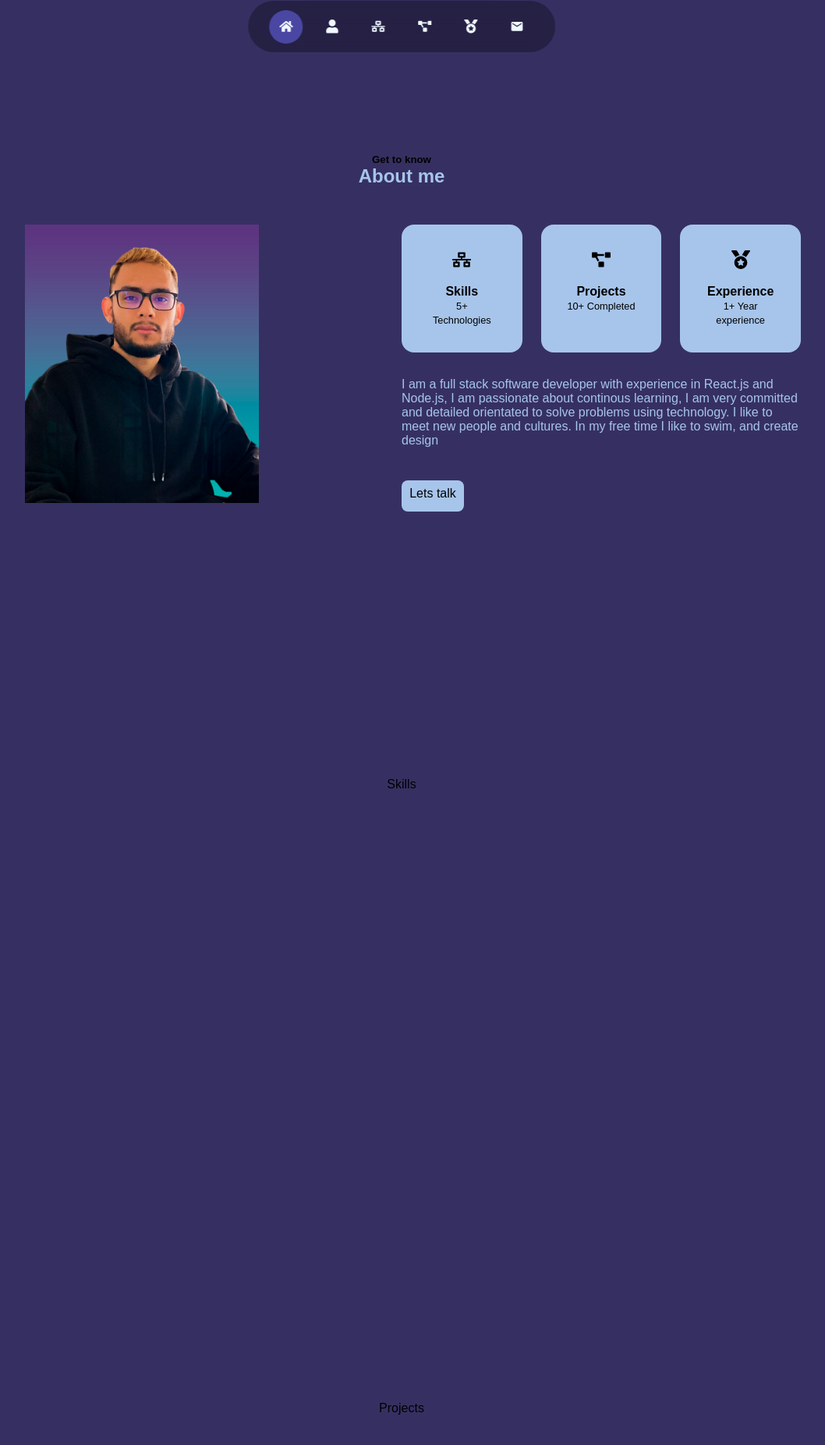
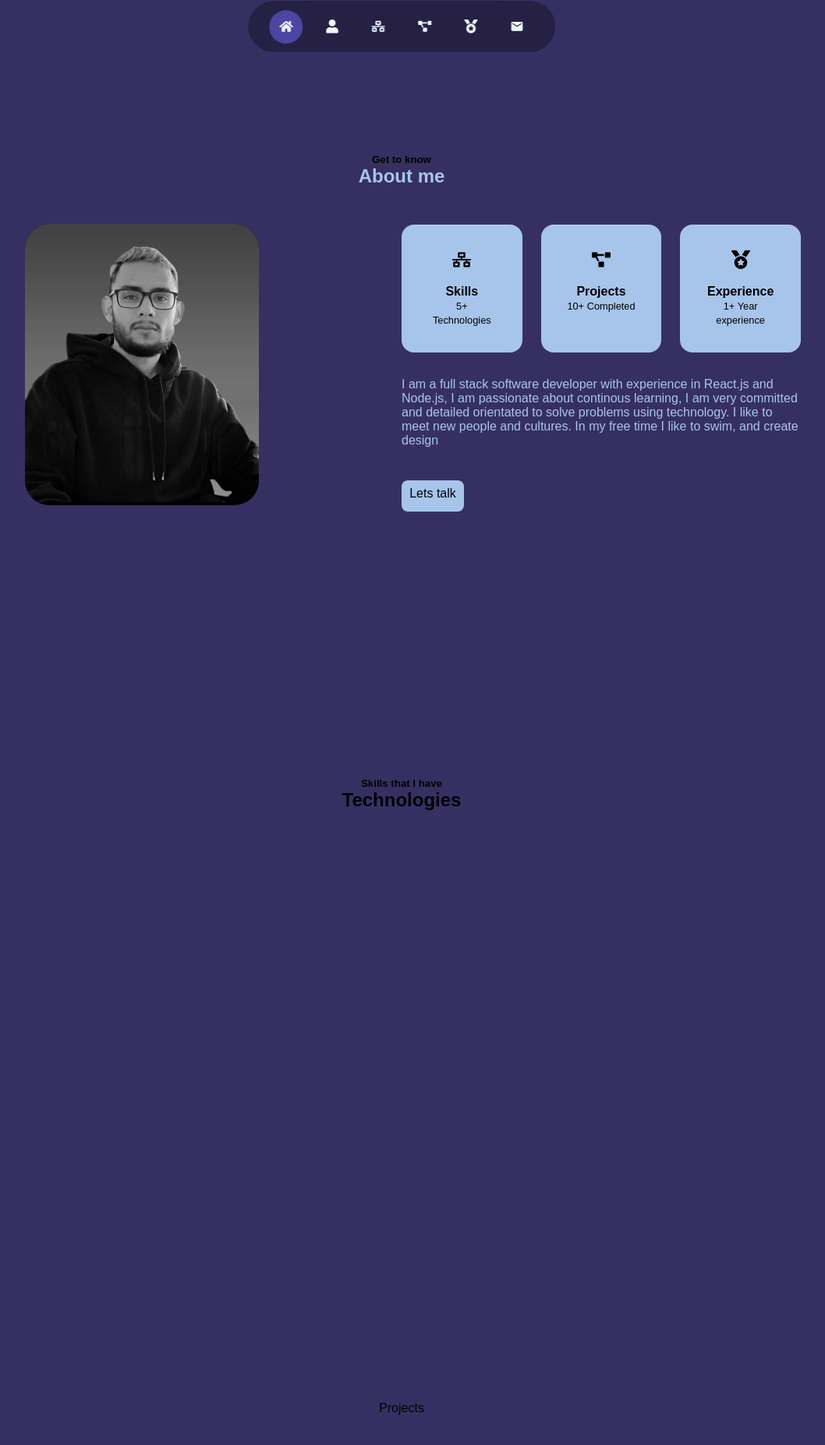
Before and after one commit to jonathanedd/Portafolio, a React (Create React App) app: page / in a window 1280 px wide. Shown: the part 701-2554 px from the top of the page at 78% size, without its empty margins (125-1183 px from the left). Built offline with nearby package versions, Linux system fonts and the light colour scheme.

Commit message:
Fixed img details

```diff
--- a/src/components/about/About.js
+++ b/src/components/about/About.js
@@ -12,7 +12,7 @@ const About = () => {
 
       <div className="container about-container">
         <div className="about-me">
-          <div className="about-me-imgage">
+          <div className="about-me-image">
             <img width="300px" src={imageMe} alt="about Img" />
           </div>
         </div>
--- a/src/components/about/about.css
+++ b/src/components/about/about.css
@@ -47,7 +47,6 @@
 }
 
 .about-content{
-
     display: grid;
 }
 
--- a/src/components/skills/Skills.js
+++ b/src/components/skills/Skills.js
@@ -1,8 +1,17 @@
 import React from "react";
-import '../skills/skills.css'
+import "../skills/skills.css";
 
 const Skills = () => {
-  return <section id="skills">Skills</section>;
+  return (
+    <section id="skills">
+      <h5>Skills that I have</h5>
+      <h2>Technologies</h2>
+
+      <div className="container">
+
+      </div>
+    </section>
+  );
 };
 
 export default Skills;
```
Also changed, not shown: src/components/skills/skills.css (line endings or trailing spaces).
